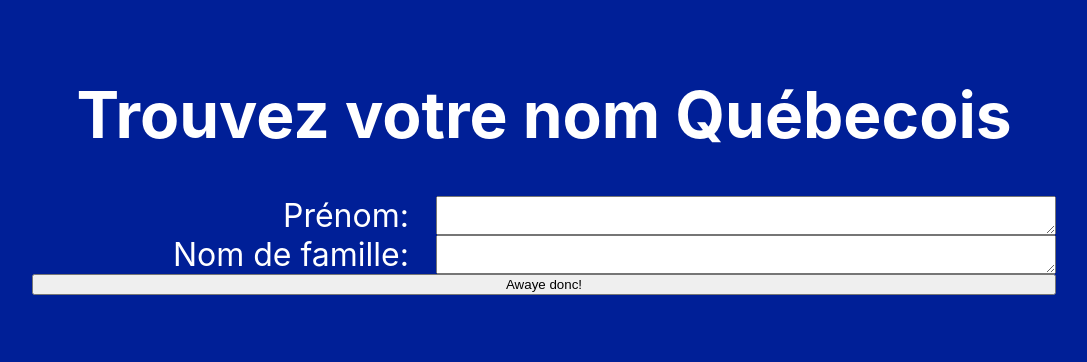
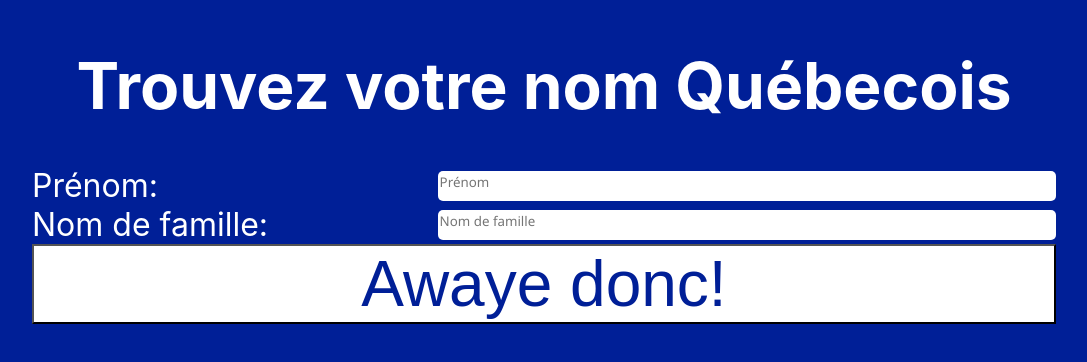
Before and after one commit to josephblais/Nom-Quebecois, a React (Create React App) app: page / in a window 1280 px wide. Shown: the part 236-598 px from the top of the page, without its empty margins (96-1183 px from the left). Built offline with nearby package versions, Linux system fonts and the light colour scheme.

Commit message:
Style input boxes

```diff
--- a/src/components/Button/Button.jsx
+++ b/src/components/Button/Button.jsx
@@ -2,6 +2,6 @@ export default function Button(props) {
   const { text } = props
 
   return (
-    <button>{text}</button>
+    <button style={{backgroundColor: "white", color: "#001f97", fontSize: "2em"}}>{text}</button>
   )
 }
--- a/src/components/InputForm/InputForm.css
+++ b/src/components/InputForm/InputForm.css
@@ -8,11 +8,21 @@
 
 label {
   display: flex;
-  justify-content: right;
+  justify-content: space-between;
+  align-items: center;
   text-align: right;
 }
 
 textarea {
   width: 60%;
+  height: 2em;
   margin-left: 2em;
+  border: none;
+  border-radius: 5px;
+  resize: none;
+  font-family: 'Segoe UI', sans-serif;
 }
+
+textarea:focus {
+  outline: none;
+}
--- a/src/components/InputForm/InputForm.jsx
+++ b/src/components/InputForm/InputForm.jsx
@@ -33,6 +33,7 @@ export default function InputForm({name, setName, setShowQueb}) {
         Prénom:
         <textarea
           name="prenom"
+          placeholder="Prénom"
           onChange={handleChange}
         />
       </label>
@@ -40,6 +41,7 @@ export default function InputForm({name, setName, setShowQueb}) {
         Nom de famille:
         <textarea
           name="nomDeFamille"
+          placeholder="Nom de famille"
           onChange={handleChange}
         />
       </label>
```
